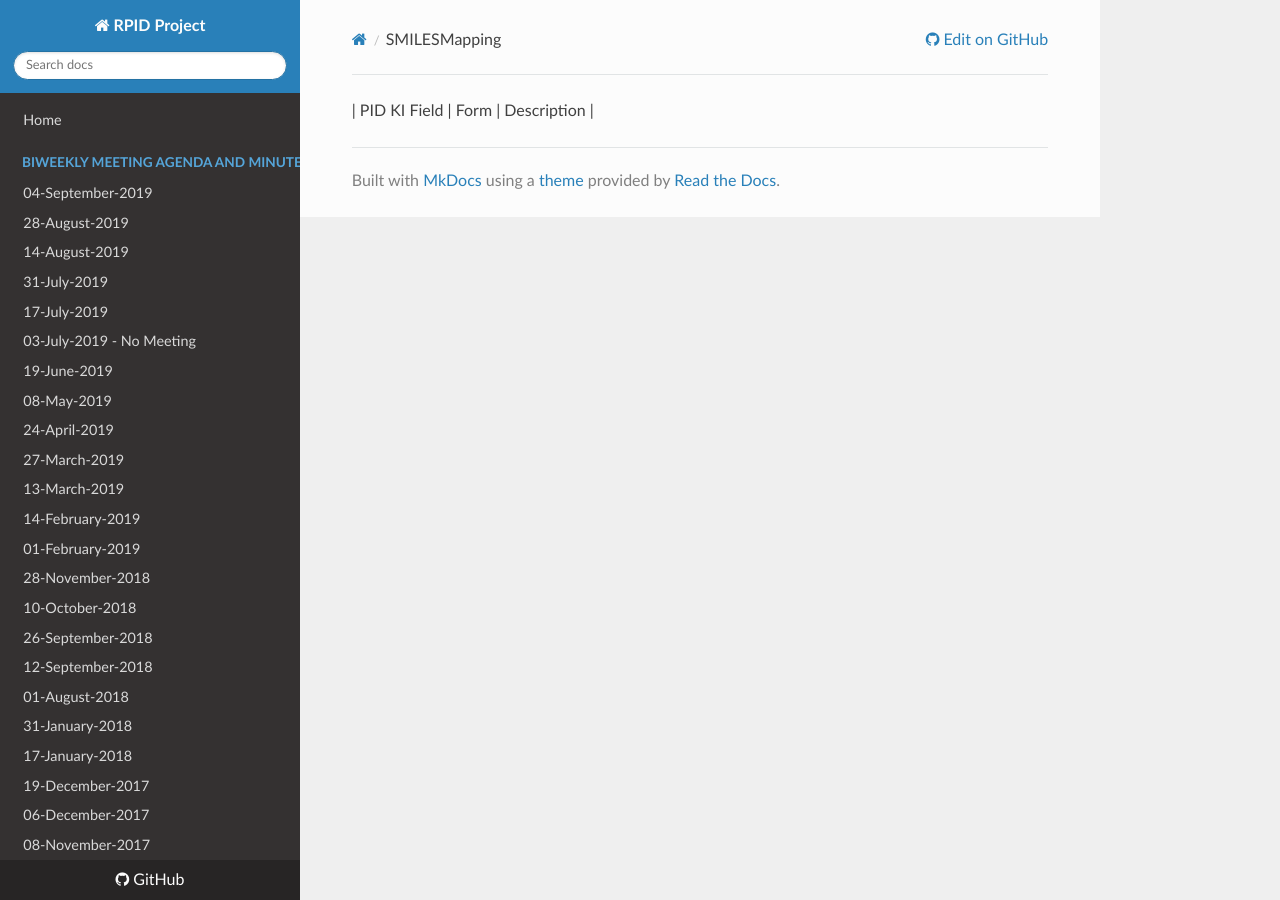
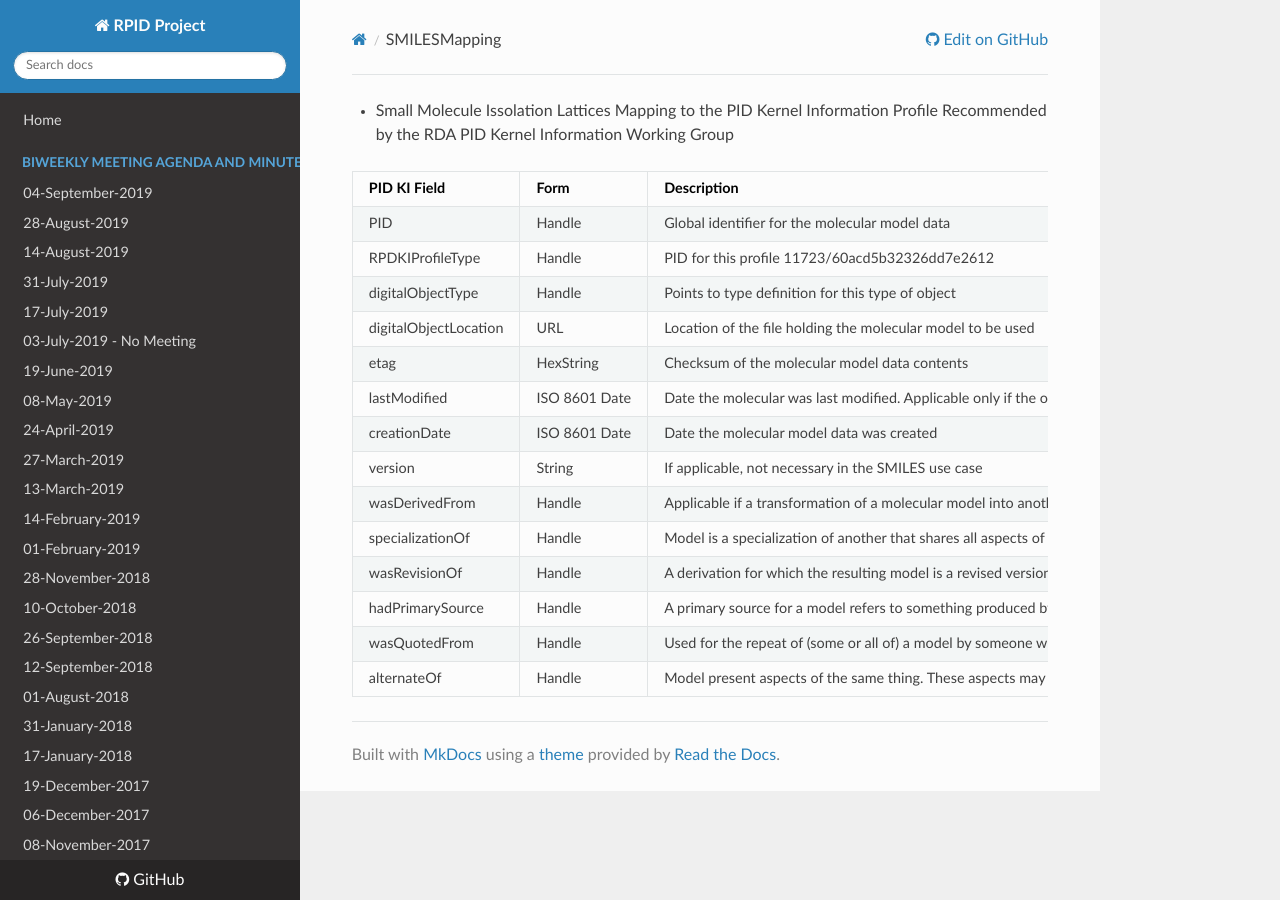
Before and after one commit to rpidproject/rpid, an MkDocs documentation site: the page built from docs/SMILESMapping.md, in a window 1280 px wide. Built offline with MkDocs 1.6.1, drawn with Linux system fonts in a browser that asks for light colours; nearby versions of some CDN libraries; old or Windows-style settings are respelled for this version of MkDocs.

Commit message:
Update SMILESMapping.md

```diff
--- a/docs/SMILESMapping.md
+++ b/docs/SMILESMapping.md
@@ -1 +1,18 @@
+* Small Molecule Issolation Lattices Mapping to the PID Kernel Information Profile Recommended by the RDA PID Kernel Information Working Group
+
 | PID KI Field | Form | Description |
+|--------------|------|-------------|
+| PID          | Handle | Global identifier for the molecular model data |
+| RPDKIProfileType | Handle | PID for this profile 11723/60acd5b32326dd7e2612 |
+| digitalObjectType | Handle | Points to type definition for this type of object |
+| digitalObjectLocation | URL | Location of the file holding the molecular model to be used |
+| etag | HexString | Checksum of the molecular model data contents |
+| lastModified | ISO 8601 Date | Date the molecular was last modified. Applicable only if the object has been modified from it's original |
+| creationDate | ISO 8601 Date | Date the molecular model data was created |
+| version | String | If applicable, not necessary in the SMILES use case |
+| wasDerivedFrom | Handle | Applicable if a transformation of a molecular model into another, an update of a model resulting in a new one, or the construction of a new model based on a pre-existing entity |
+| specializationOf | Handle | Model is a specialization of another that shares all aspects of the latter, and additional presents more specific aspects of the same thing as the latter |
+| wasRevisionOf | Handle | A derivation for which the resulting model is a revised version of some original |
+| hadPrimarySource | Handle | A primary source for a model refers to something produced by some agent with direct experience and knowledge about the model, at the time of the model's study, without benefit from hindsight |
+| wasQuotedFrom | Handle | Used for the repeat of (some or all of) a model by someone who may or may not be its original creator, most likely not applicable to the SMILES use case |
+| alternateOf | Handle | Model present aspects of the same thing. These aspects may be the same or different, and the alternate models may or may not overlap in time |
```
